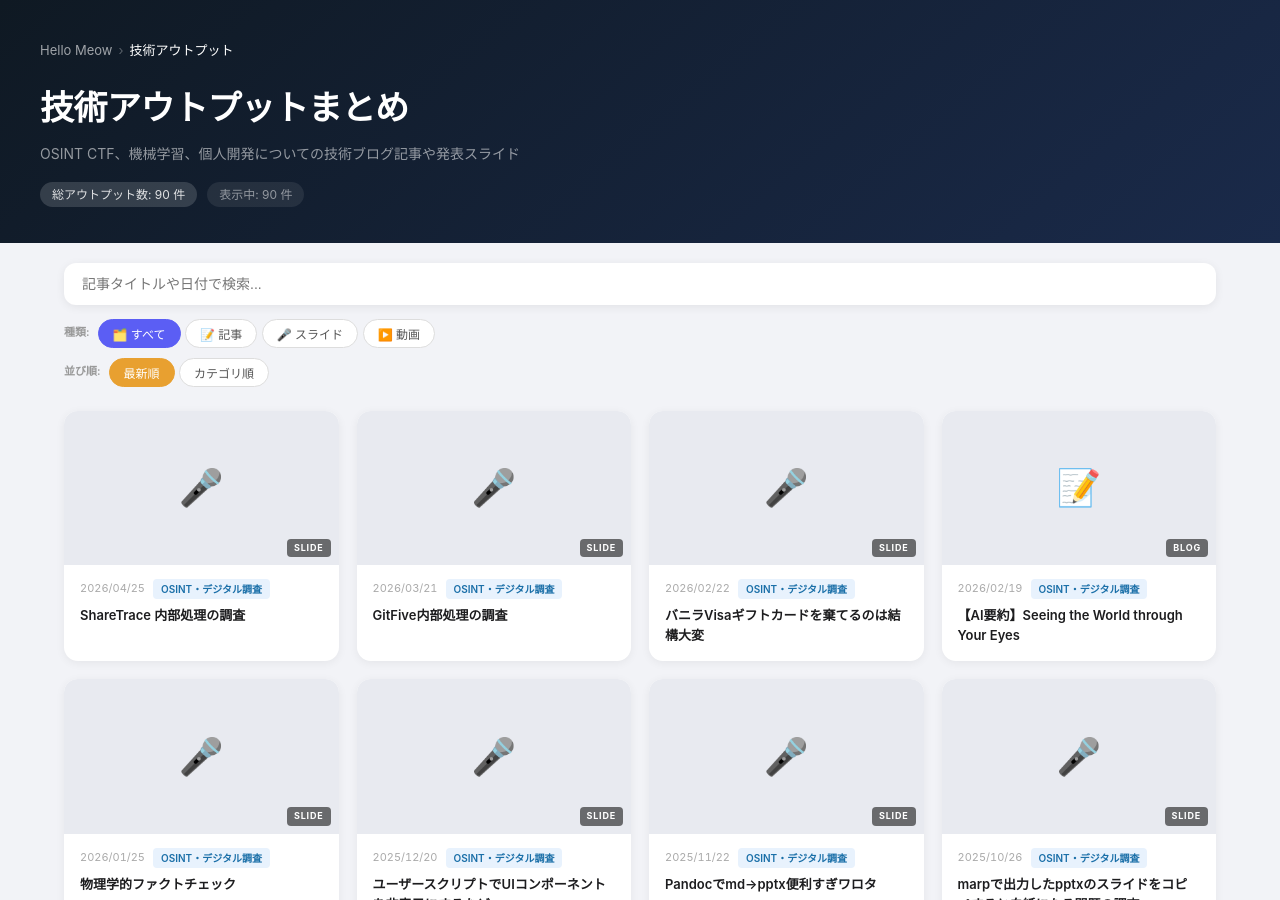
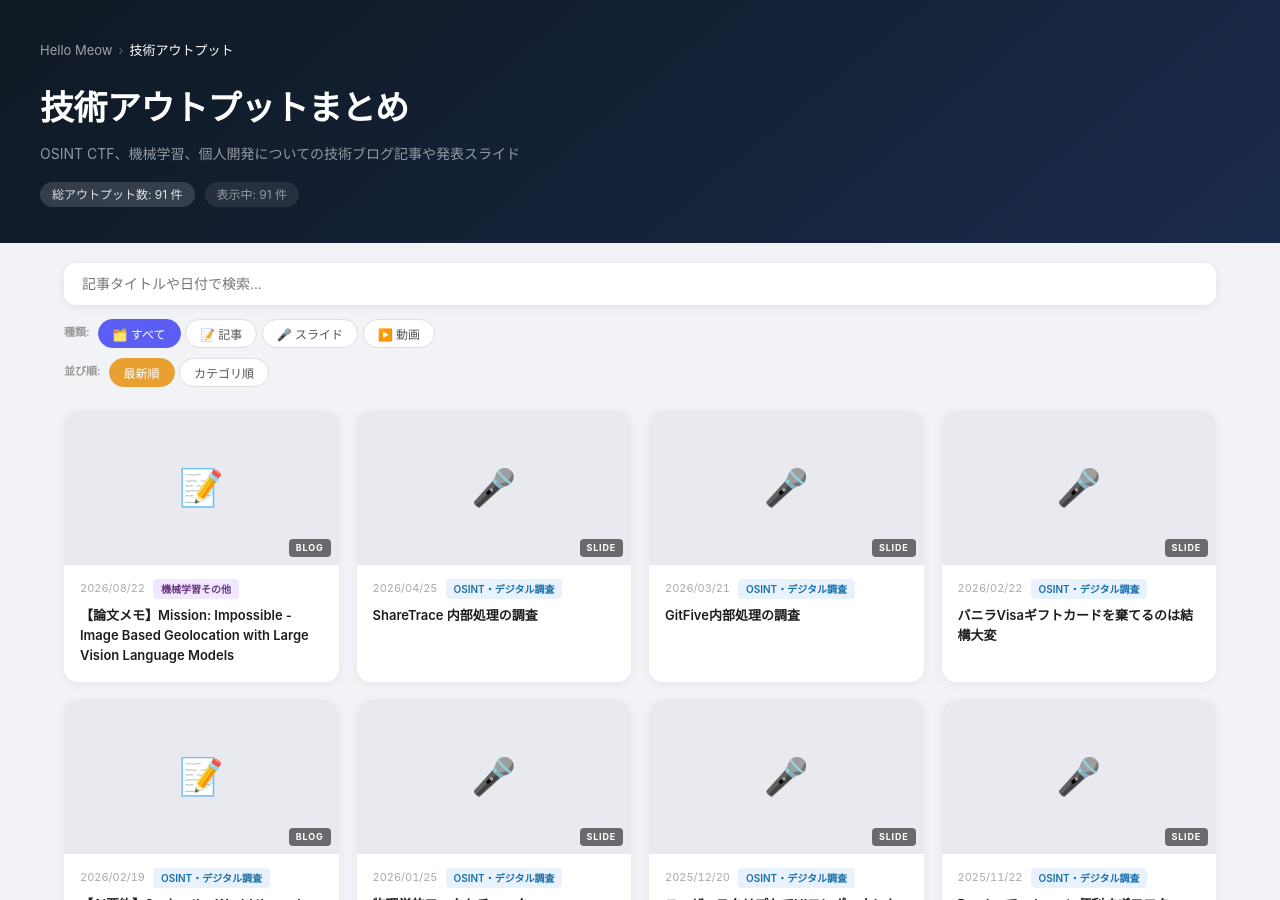
Before and after one commit to meow-noisy/profile, a Jekyll site: the page built from output.md, in a window 1280 px wide and 900 px high. Built offline with Jekyll 4.4.1, drawn with Linux system fonts in a browser that asks for light colours.

Commit message:
アウトプット1件追加

```diff
--- a/output.md
+++ b/output.md
@@ -97,6 +97,7 @@ description: OSINT CTF、機械学習、個人開発についての技術ブロ
 
 ### その他の機械学習に関するアウトプット
 
+1. 2026/08/22 [【論文メモ】Mission: Impossible - Image Based Geolocation with Large Vision Language Models](https://meow-memow.hatenablog.com/entry/2026/08/22/181705)
 1. 2020/12/29 [PyTorchのnn.ConvTranspose2dに与えるパラメータは畳み込みから逆算して考える](https://meow-memow.hatenablog.com/entry/2020/12/29/160019)
 2. 2020/10/10 [機械学習のTrainerのクラス図を写経して高解像度にした](https://meow-memow.hatenablog.com/entry/2020/10/10/163856)
 3. 2020/02/16 [コンフィグファイルをyamlじゃなくてpythonファイルで食わせる、という案](https://qiita.com/meow_noisy/items/b18084e3ba3ba571a818)
```
